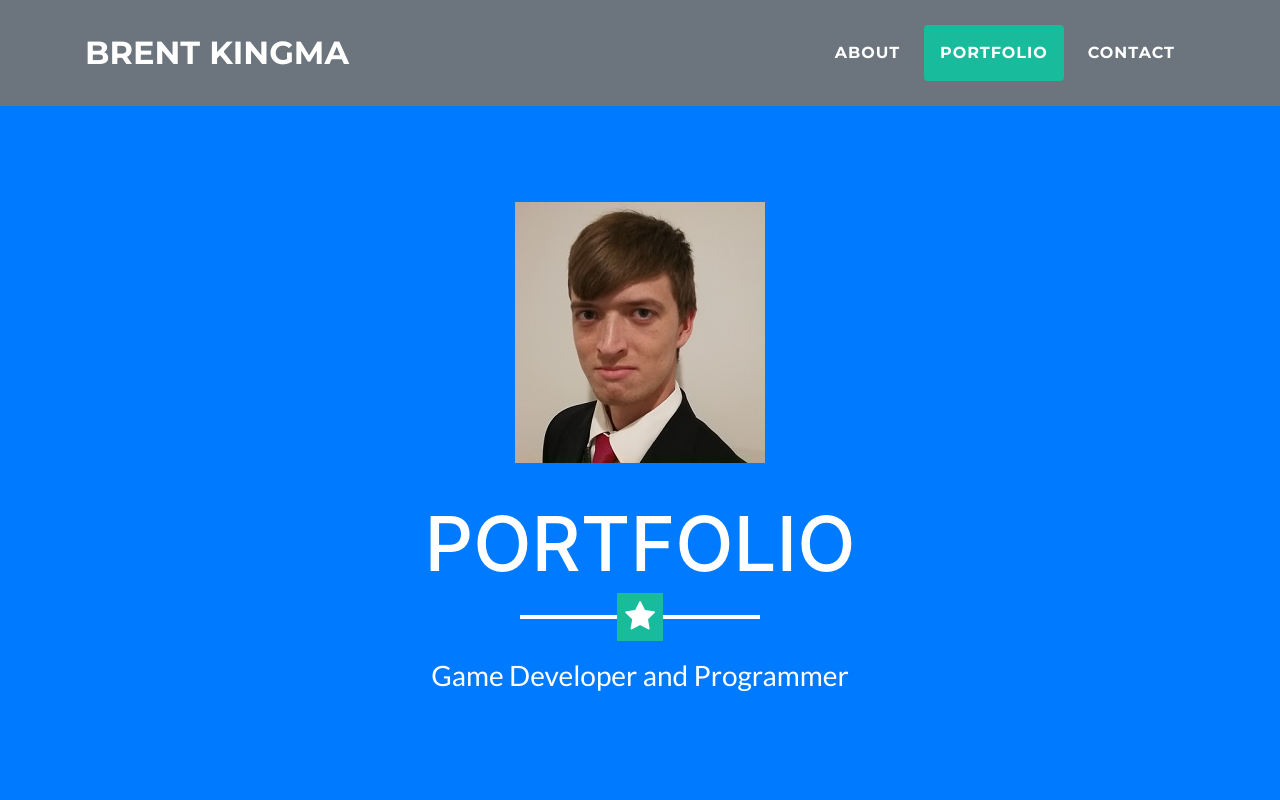
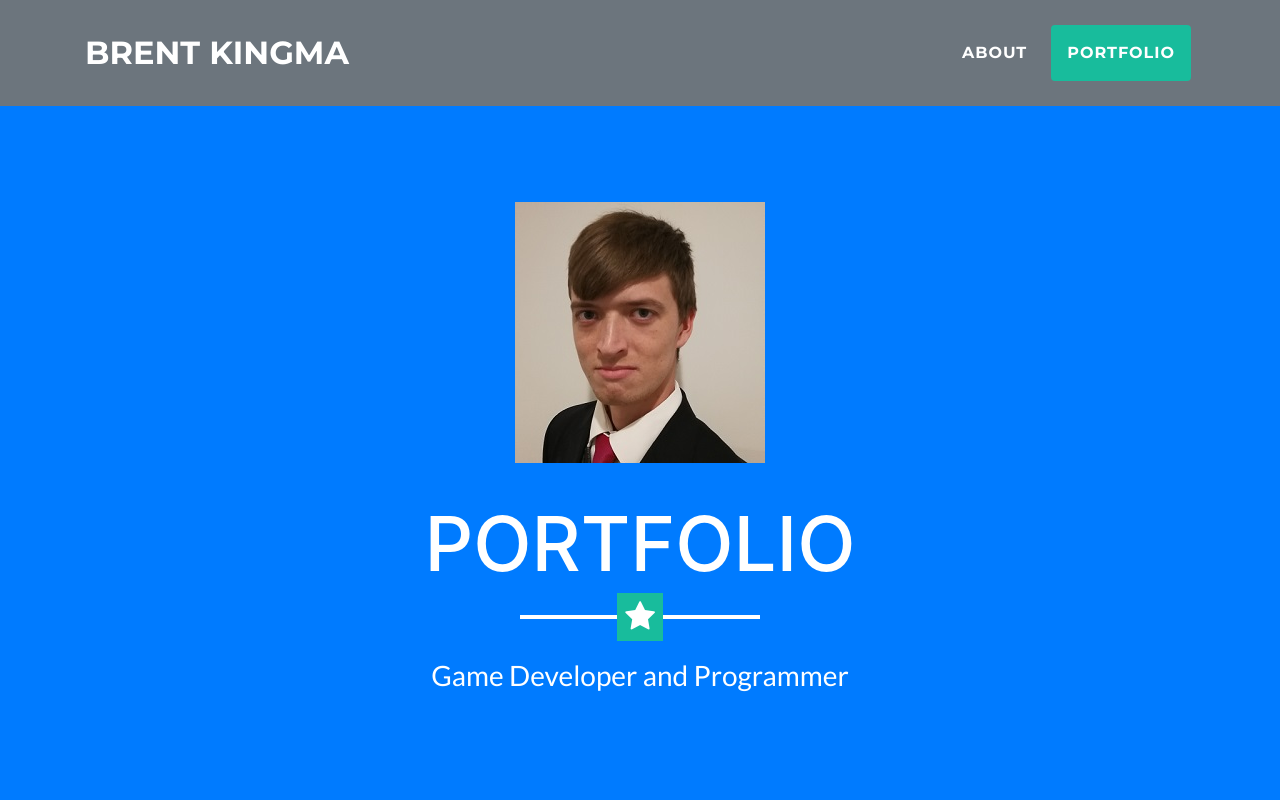
Before and after one commit to BrentKingma/BrentKingma.github.io, a website with bundled scripts: page index.html in a window 1280 px wide. Shown: the top 800 px of the page. Built offline with nearby package versions, Linux system fonts and the light colour scheme.

Commit message:
Update index.html

```diff
--- a/index.html
+++ b/index.html
@@ -43,10 +43,6 @@
             </li>
             <li class="nav-item mx-0 mx-lg-1">
               <a class="nav-link py-3 px-0 px-lg-3 rounded js-scroll-trigger" href="#portfolio">Portfolio</a>
-            </li>
-			<li class="nav-item mx-0 mx-lg-1">
-              <a class="nav-link py-3 px-0 px-lg-3 rounded js-scroll-trigger" href="#contact">Contact</a>
-            </li>
           </ul>
         </div>
       </div>
```
